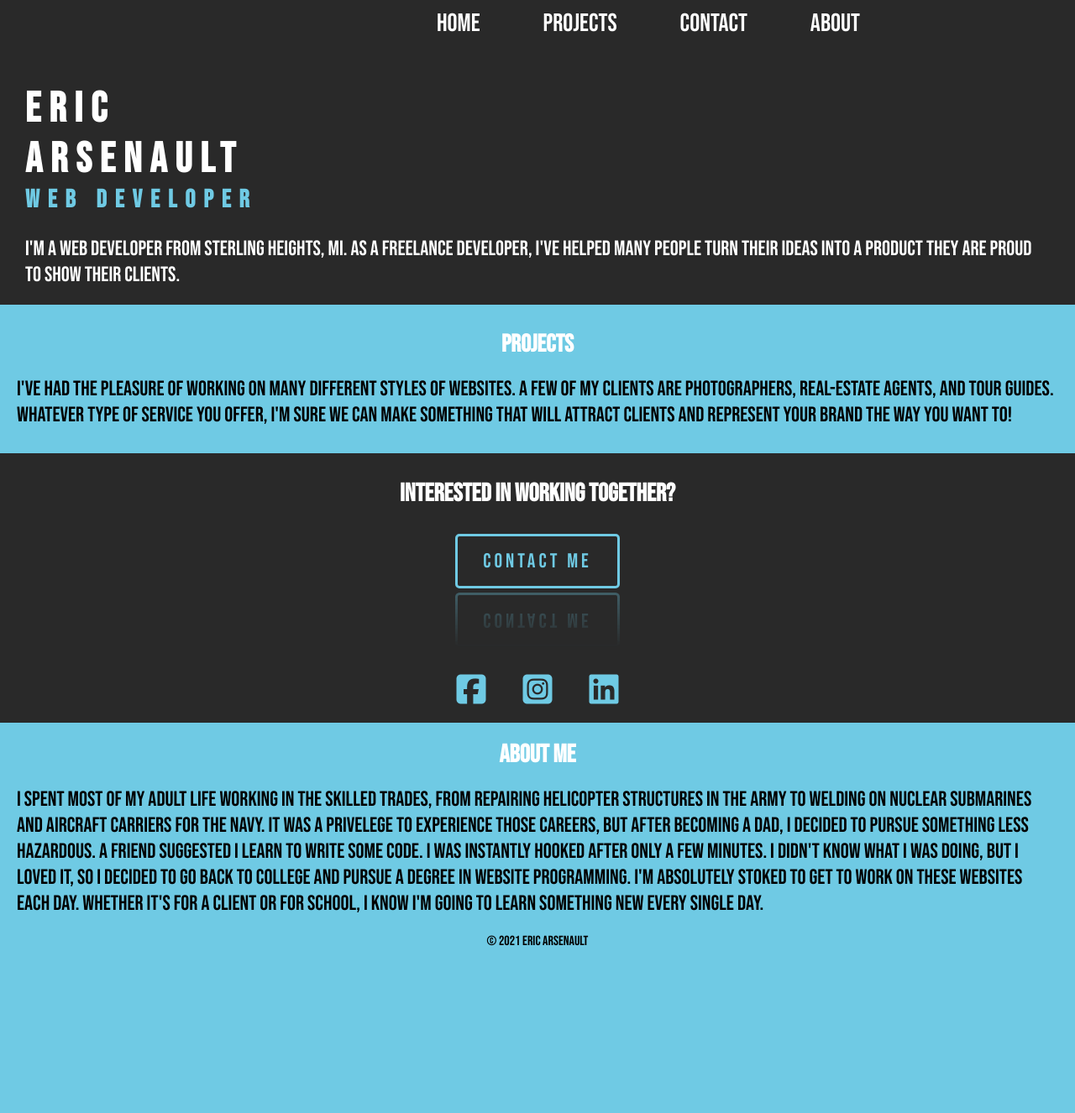
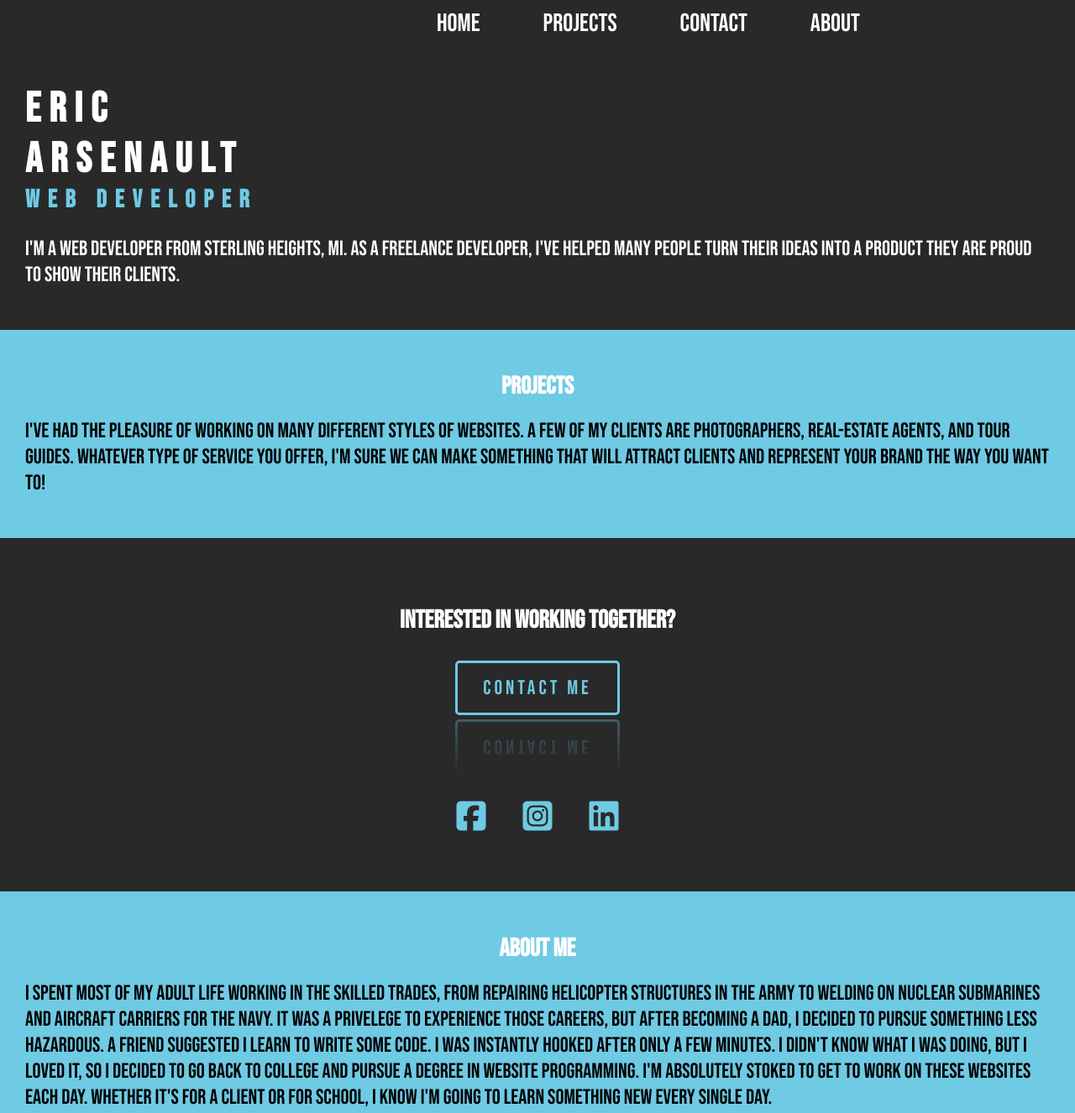
Before and after one commit to ericswkshp/ericarsenault, a website: page index.html in a window 1280 px wide. Shown: the top 1326 px of the page at 84% size. Before the commit the page ends 1141 px from the top, so only its background shows below. Drawn offline with Linux system fonts and the light colour scheme.

```diff
--- a/sass/pages/_bio.scss
+++ b/sass/pages/_bio.scss
@@ -4,7 +4,7 @@
   display: flex;
   flex-direction: column;
   align-items: center;
-  padding: 2rem;
+  padding: 5rem 3rem;
 }
 
 .about-me {
--- a/sass/pages/_contact.scss
+++ b/sass/pages/_contact.scss
@@ -1,11 +1,10 @@
 // CONTACT SECTION
 .contact {
   background-color: $color-secondary;
-  // height: 95vh;
+  padding: 5rem 2rem;
   display: flex;
   flex-direction: column;
   align-items: center;
-  // clip-path: polygon(0 10%, 100% 0, 100% 100%, 0% 100%);
 
   &__title {
     color: $color-tertiary;
--- a/sass/pages/_home.scss
+++ b/sass/pages/_home.scss
@@ -3,7 +3,7 @@
   &__container {
     background-color: $color-secondary;
     width: 100%;
-    padding: 10rem 3rem 2rem;
+    padding: 10rem 3rem 5rem;
   }
 
   &__title {
--- a/sass/pages/_projects.scss
+++ b/sass/pages/_projects.scss
@@ -1,6 +1,6 @@
 // PROJECT SECTION
 .projects {
-  padding: 3rem 2rem;
+  padding: 5rem 3rem;
 
   display: flex;
   flex-direction: column;
```
Also changed, not shown: css/style.css, sass/main.css, 1 other file.
